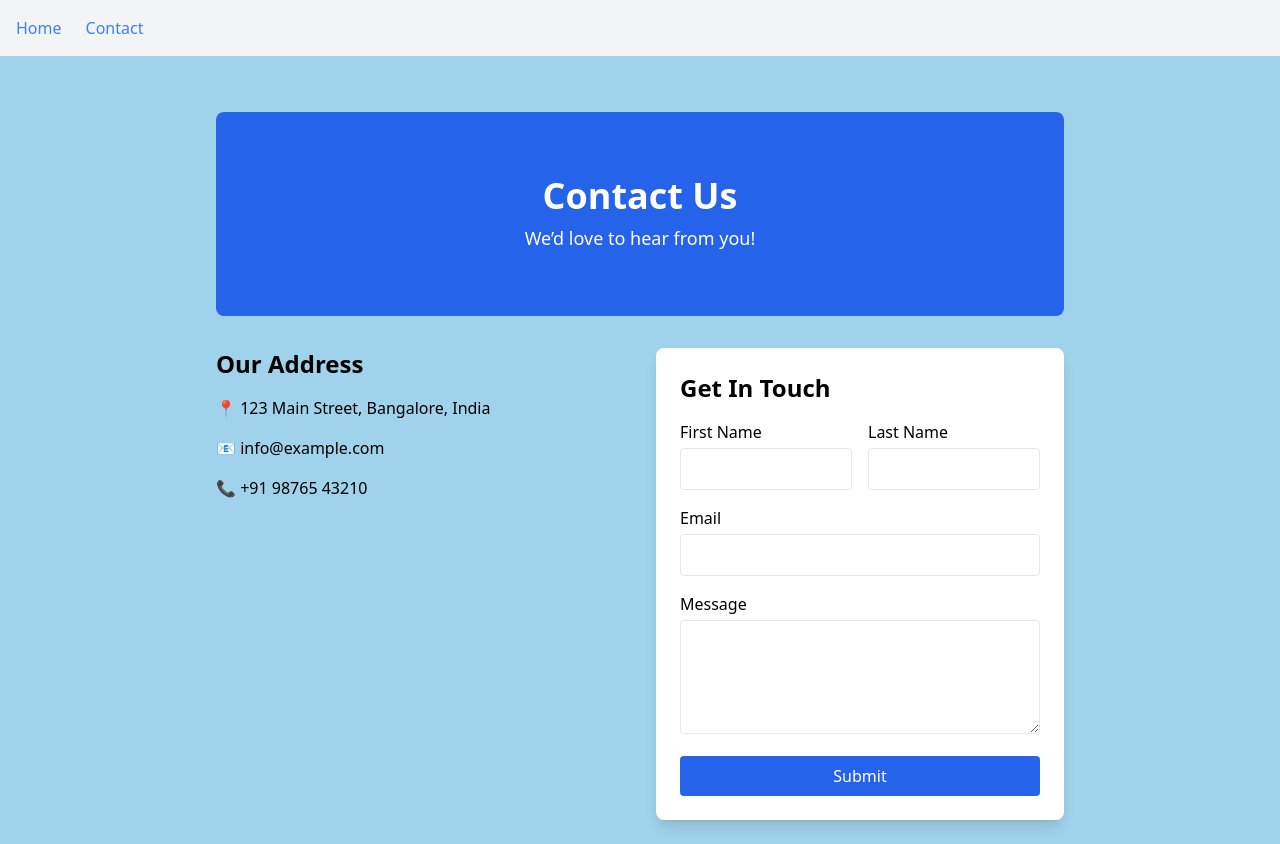
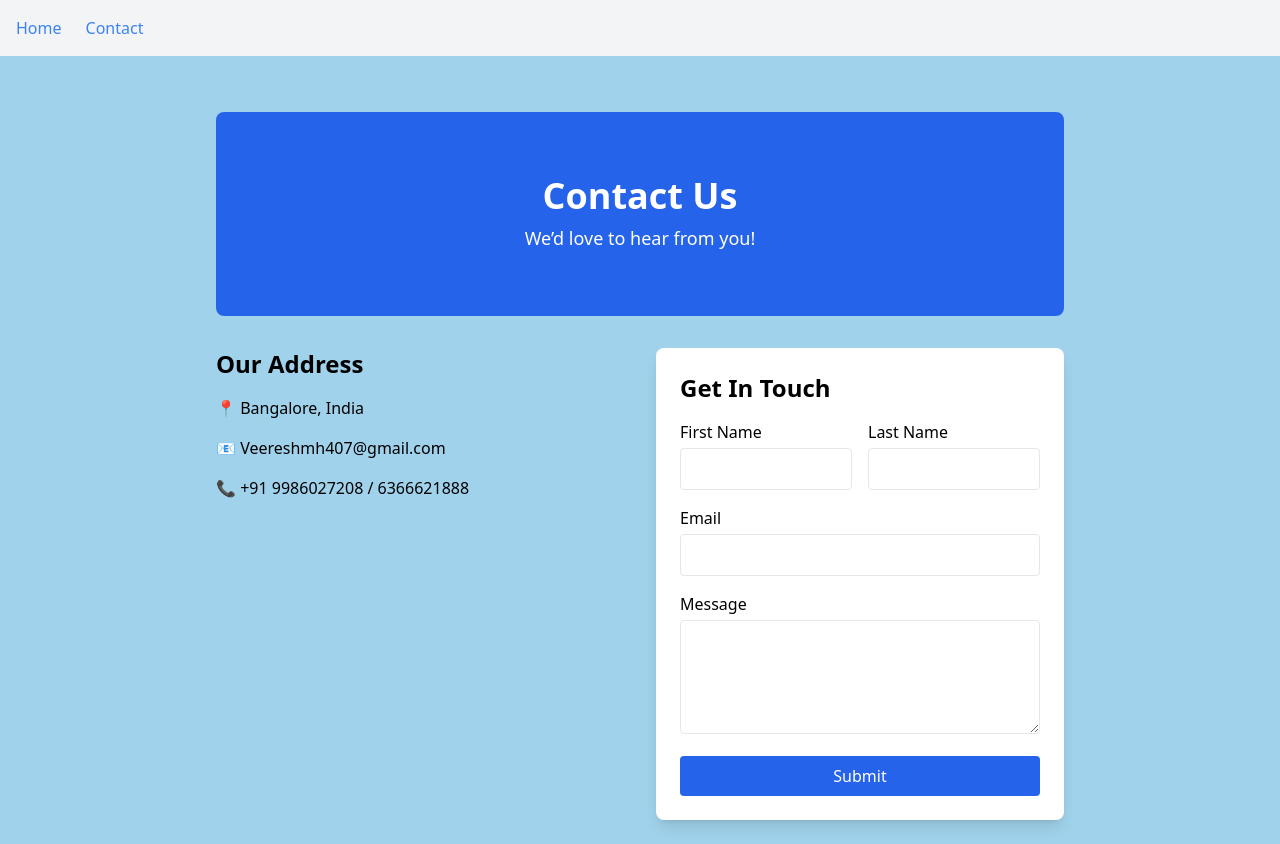
Before and after one commit to Veereshmh/VeereshPortfolio, a React (Vite) app: page /VeereshPortfolio/contact in a window 1280 px wide. Built offline with nearby package versions, Linux system fonts and the light colour scheme.

Commit message:
Contact page changes

```diff
--- a/src/components/contact/Contact.jsx
+++ b/src/components/contact/Contact.jsx
@@ -68,9 +68,9 @@ function Contact() {
         {/* Left Side - Info */}
         <div className="space-y-4">
           <h2 className="text-2xl font-bold">Our Address</h2>
-          <p>📍 123 Main Street, Bangalore, India</p>
-          <p>📧 info@example.com</p>
-          <p>📞 +91 98765 43210</p>
+          <p>📍 Bangalore, India</p>
+          <p>📧 Veereshmh407@gmail.com</p>
+          <p>📞 +91 9986027208 / 6366621888</p>
         </div>
 
         {/* Right Side - Form */}
```
